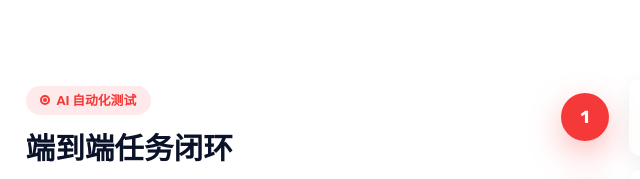
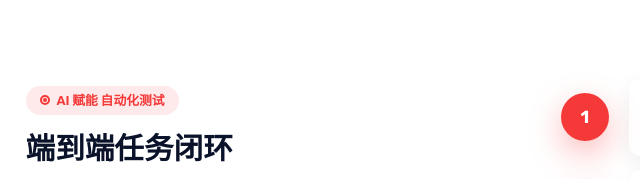
Before and after one commit to zhoud921116-hash/auto-test, a plain HTML site: page index.html in a window 1280 px wide. Shown: the top 179 px of the page, 0-640 px from the left. Drawn offline with Linux system fonts and the light colour scheme.

Commit message:
Update index.html

```diff
--- a/index.html
+++ b/index.html
@@ -603,7 +603,7 @@
     <div class="container">
       <div class="row align-items-center g-5">
         <div class="col-lg-5">
-          <span class="page-pill"><span class="dot"></span>AI 自动化测试</span>
+          <span class="page-pill"><span class="dot"></span>AI 赋能 自动化测试</span>
           <h2 class="section-title">端到端任务闭环</h2>
           <p class="intro-text">
             AI 驱动的自动化测试是利用多模态大模型实现用例自动生成、元素智能识别、用例动态优化的新一代自动化测试体系。从需求输入到反馈回流，Agent 调度各阶段任务，Skills 注入领域知识，MCP 驱动浏览器视觉定位。
```
